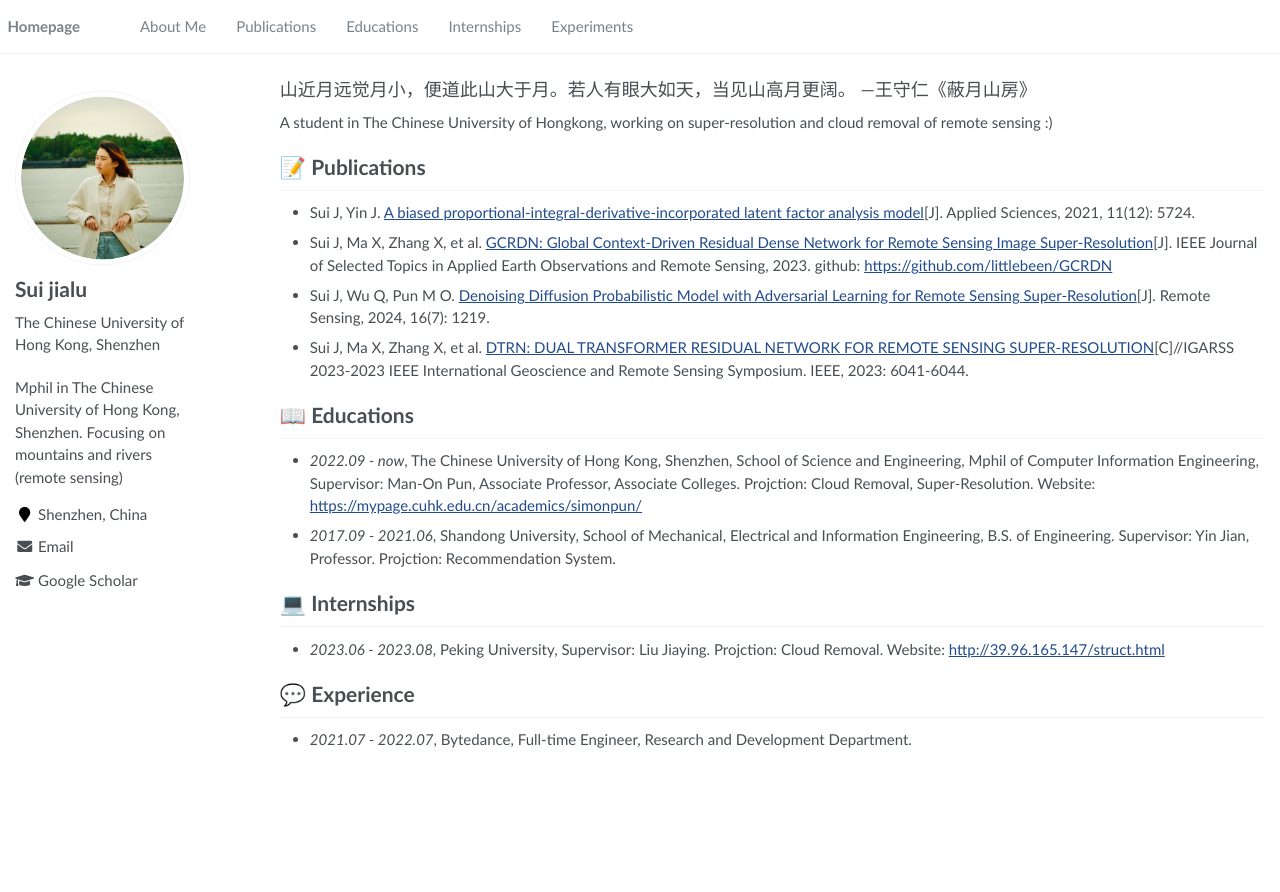
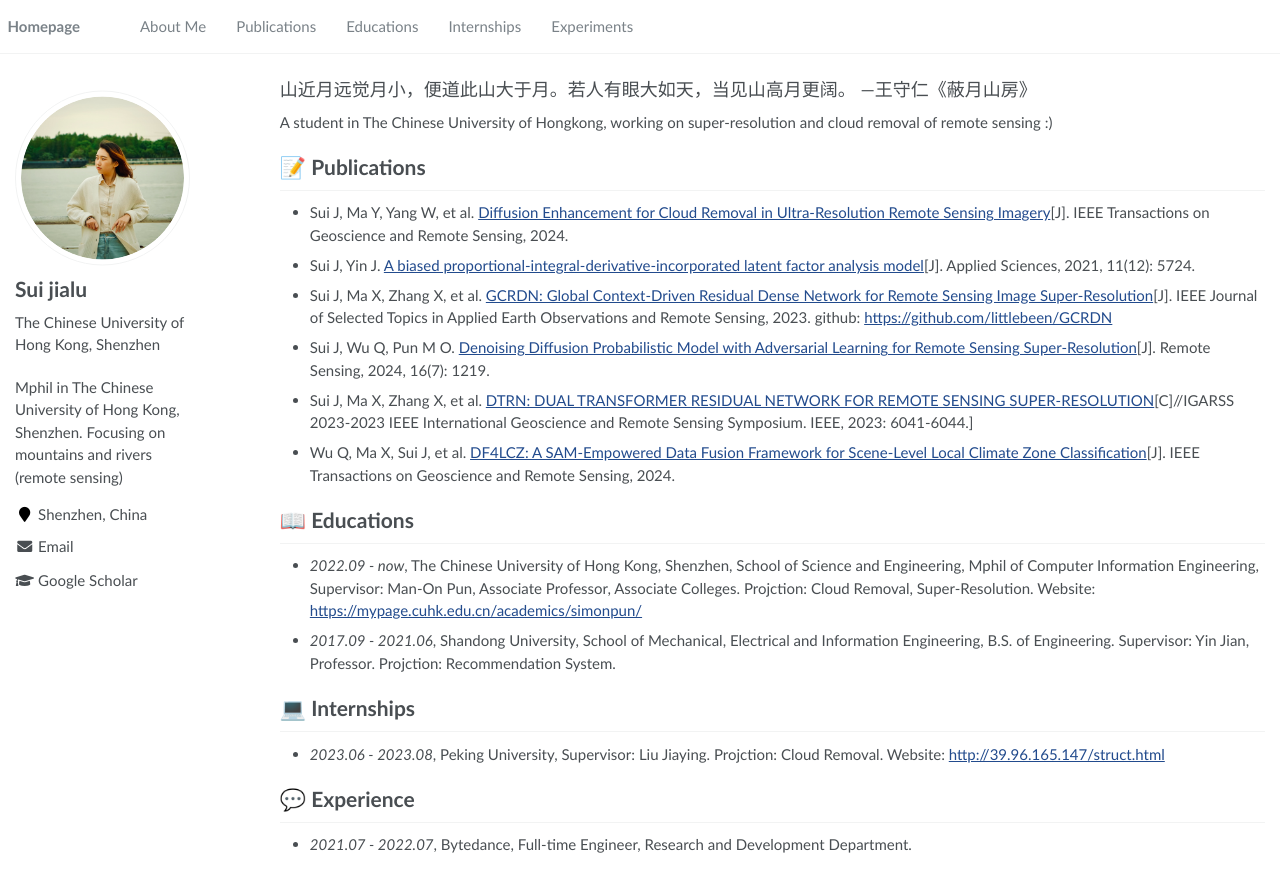
Before and after one commit to littlebeen/littlebeen_homepage, a Jekyll site: the page built from _pages/about.md, in a window 1280 px wide. Shown: the top 892 px of the page. Built offline with Jekyll 4.4.1, drawn with Linux system fonts in a browser that asks for light colours.

Commit message:
Update about.md

```diff
--- a/_pages/about.md
+++ b/_pages/about.md
@@ -21,11 +21,13 @@ redirect_from:
 <div>A student in The Chinese University of Hongkong, working on super-resolution and cloud removal of remote sensing :)</div>
 
 # 📝 Publications
-
+- Sui J, Ma Y, Yang W, et al.  <a href='https://ieeexplore.ieee.org/abstract/document/10552304'>Diffusion Enhancement for Cloud Removal in Ultra-Resolution Remote Sensing Imagery</a>[J]. IEEE Transactions on Geoscience and Remote Sensing, 2024.
 - Sui J, Yin J. <a href='https://www.mdpi.com/2076-3417/11/12/5724'>A biased proportional-integral-derivative-incorporated latent factor analysis model</a>[J]. Applied Sciences, 2021, 11(12): 5724.
 - Sui J, Ma X, Zhang X, et al. <a href='https://ieeexplore.ieee.org/stamp/stamp.jsp?arnumber=10115440'>GCRDN: Global Context-Driven Residual Dense Network for Remote Sensing Image Super-Resolution</a>[J]. IEEE Journal of Selected Topics in Applied Earth Observations and Remote Sensing, 2023. github: <a href='https://github.com/littlebeen/GCRDN'>https://github.com/littlebeen/GCRDN</a>
 - Sui J, Wu Q, Pun M O.  <a href='https://www.mdpi.com/2072-4292/16/7/1219'>Denoising Diffusion Probabilistic Model with Adversarial Learning for Remote Sensing Super-Resolution</a>[J]. Remote Sensing, 2024, 16(7): 1219.
-- Sui J, Ma X, Zhang X, et al. <a href='https://mypage.cuhk.edu.cn/academics/simonpun/papers/IGARSS23-Jialu.pdf'>DTRN: DUAL TRANSFORMER RESIDUAL NETWORK FOR REMOTE SENSING SUPER-RESOLUTION</a>[C]//IGARSS 2023-2023 IEEE International Geoscience and Remote Sensing Symposium. IEEE, 2023: 6041-6044.
+- Sui J, Ma X, Zhang X, et al. <a href='https://mypage.cuhk.edu.cn/academics/simonpun/papers/IGARSS23-Jialu.pdf'>DTRN: DUAL TRANSFORMER RESIDUAL NETWORK FOR REMOTE SENSING SUPER-RESOLUTION</a>[C]//IGARSS 2023-2023 IEEE International Geoscience and Remote Sensing Symposium. IEEE, 2023: 6041-6044.]
+
+- Wu Q, Ma X, Sui J, et al.  <a href='https://ieeexplore.ieee.org/abstract/document/10556641/'>DF4LCZ: A SAM-Empowered Data Fusion Framework for Scene-Level Local Climate Zone Classification</a>[J]. IEEE Transactions on Geoscience and Remote Sensing, 2024.
 
 # 📖 Educations
 - *2022.09 - now*, The Chinese University of Hong Kong, Shenzhen, School of Science and Engineering, Mphil of Computer Information Engineering, Supervisor: Man-On Pun, Associate Professor, Associate Colleges. Projction: Cloud Removal, Super-Resolution. Website: <a href='https://mypage.cuhk.edu.cn/academics/simonpun/'>https://mypage.cuhk.edu.cn/academics/simonpun/</a>
```
